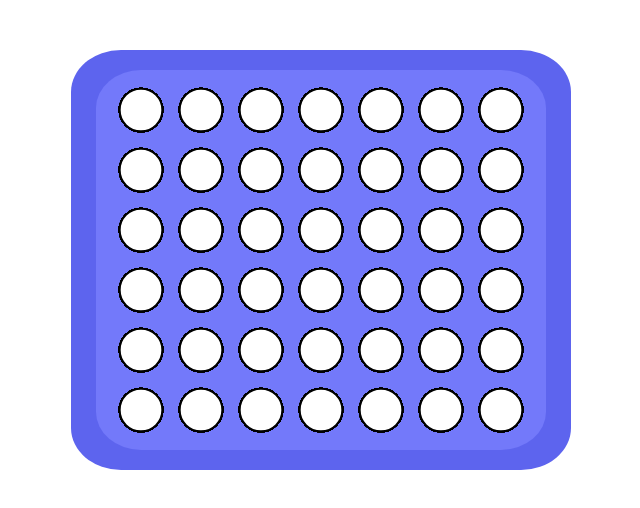
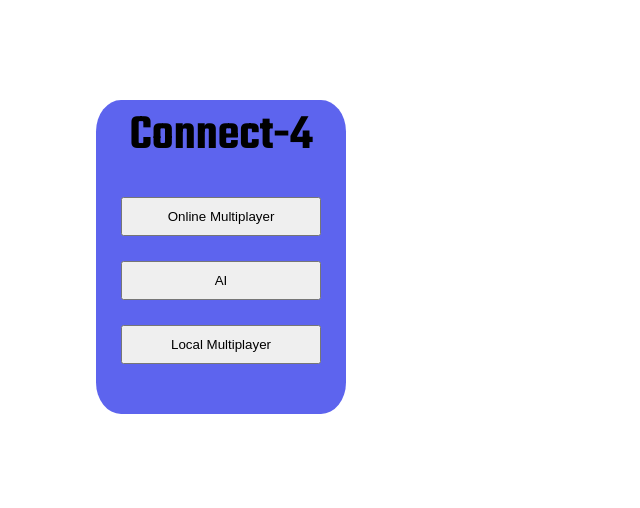
Before and after one commit to hsingh17/Connect4, a plain HTML site: page index.html in a window 1280 px wide. Shown: the whole page, without its empty margins (419-1059 px from the left). Drawn offline with Linux system fonts and the light colour scheme.

Commit message:
Added a concept menu screen, needs lots of polishing. Need to fix restart at end game screen and add exit to menu button. Eventually, I want to make custom buttons. Also, need to really polish up the code that handles starting, exiting, and restarting game very messy right now:

```diff
--- a/app.js
+++ b/app.js
@@ -3,13 +3,15 @@ function Circle(i, j) {
     this.col = j-1
     this.x = ((j * 60) + 500)
     this.y  = ((i * 60) + 50)
-    this.r = canvas.width / (60 * dpi)
+    this.r = canvas.width / (60 * window.devicePixelRatio)
     this.start_angle = 0;
     this.end_angle = 2 * Math.PI
     this.color = "#FFFFFF"
 
     // Draws circle to the screen
     this.draw = function() {
+        let canvas = document.getElementById("canvas")
+        let ctx = canvas.getContext('2d')
         ctx.beginPath()
         ctx.fillStyle = this.color
         ctx.arc(this.x, this.y, this.r, this.start_angle, this.end_angle)
@@ -159,8 +161,6 @@ function Board() {
                 row--
             }
         }
-
-        return false
     }
 
     this.check_tie = function() {
@@ -183,6 +183,25 @@ function Board() {
         document.getElementById("blur").style.display = "none"
     }
 }
+
+function start_game() {
+    var canvas = document.getElementById('canvas')
+    /** @type {CanvasRenderingContext2D} */
+    var ctx = canvas.getContext('2d')
+    var dpi = window.devicePixelRatio
+
+    document.getElementById("game").style.display = "block"
+    document.getElementById("menu").style.display = "none"
+
+    canvas.width = window.innerWidth * dpi
+    canvas.height = window.innerHeight * dpi
+    canvas.style.width = "" + (window.innerWidth) + "px"
+    canvas.style.height = "" + (window.innerHeight) + "px"
+    ctx.scale(dpi,dpi)
+
+    let board = new Board()
+    board.init_board()
+    setInterval(loop, 100)
 
     function loop() {
         // If there is a winner, do not update the board
@@ -211,22 +230,6 @@ function loop() {
         }
     }
 
-// Eventually I will move this to its own function when window is loaded
-let canvas = document.getElementById('canvas')
-/** @type {CanvasRenderingContext2D} */
-let ctx = canvas.getContext('2d')
-let dpi = window.devicePixelRatio
-
-canvas.width = window.innerWidth * dpi
-canvas.height = window.innerHeight * dpi
-canvas.style.width = "" + (window.innerWidth) + "px"
-canvas.style.height = "" + (window.innerHeight) + "px"
-ctx.scale(dpi,dpi)
-
-let board = new Board()
-board.init_board()
-setInterval(loop, 100)
-
     // event handler on canvas to check for clicks on page
     canvas.addEventListener('click', (e) => {
         // Place a piece on the board if it is valid
@@ -246,3 +249,4 @@ canvas.addEventListener('keydown', (e) => {
             document.getElementById("end-screen").style.display = "none"
         }
     })
+}
--- a/index.html
+++ b/index.html
@@ -6,7 +6,16 @@
     <link href="https://fonts.googleapis.com/css2?family=Teko:wght@600&display=swap" rel="stylesheet">
     <title>Connect 4</title>
   </head>
+
   <body>
+    <div id="menu">
+      <p>Connect-4</p>
+      <button>Online Multiplayer</button>
+      <button>AI</button>
+      <button onclick="start_game()">Local Multiplayer </button>
+    </div>
+
+    <div id="game">
       <div id="blur"></div>
       <canvas id="canvas" tabindex="1"></canvas>
       <div id="blue-box"></div>
@@ -18,6 +27,7 @@
           <li><button id="restart" onclick="board.reset_board()"> Restart</button></li>
         </ul>
       </div>
+    </div>
 
     <script src="app.js"></script>
   </body>
--- a/styles.css
+++ b/styles.css
@@ -1,4 +1,6 @@
-html, body {
+body {
+    display: flex;
+    justify-content: center;
     margin: 0;
     overflow: hidden;
     padding: 0;
@@ -67,7 +69,7 @@ li {
 #light-blue-box {
     z-index: -1;
     position: absolute;
-    background-color: #7379fa;
+    background-color: #7379FA;
     top: 70px;
     left: 515px;
     height: 380px;
@@ -85,3 +87,32 @@ li {
     z-index: 10;
     backdrop-filter: blur(2px);
 }
+
+#game {
+    display: none;
+}
+
+#menu {
+    display: flex;
+    justify-content: center;
+    align-items: center;
+    flex-direction: column;
+    margin-top: 100px;
+    width: 250px;
+    height: auto;
+    background-color: #5D64EEFF;
+    padding-bottom: 50px;
+    border-radius: 10%;
+}
+
+#menu p {
+    margin: 0;
+    font-size: 50px;
+    font-family: 'Teko', sans-serif;
+}
+
+#menu button {
+    margin-top: 25px;
+    padding: 10px 10px;
+    width: 200px;
+}
```
Lines whose indentation alone changed are shown as unchanged.
